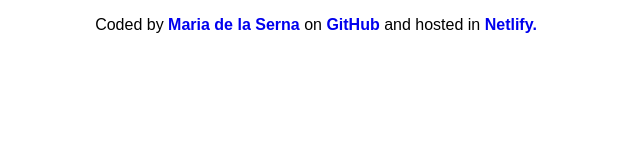
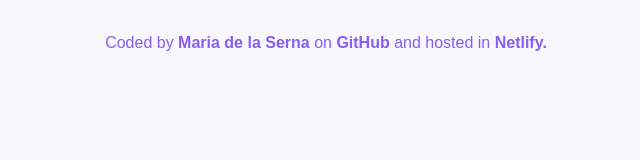
Before and after one commit to MariaBego56/Weather-Project1, a plain HTML site: page index.html in a window 1280 px wide. Shown: the whole page, without its empty margins (324-964 px from the left). Drawn offline with Linux system fonts and the light colour scheme.

Commit message:
changes to the css file

```diff
--- a/src/style.css
+++ b/src/style.css
@@ -1,24 +1,23 @@
 body{
   font-family: Arial, Helvetica, sans-serif;
+  background-color: rgb(249, 247, 254);
+  color: #885df1;
 }
 
 footer{
   text-align: center;
   justify-content:space-between;
   margin: 0 auto;
-}
-#coderName{
+  padding: 10px;
+  width: 100%;
+  }
+
+footer a{
   font-size: 16px;
   font-weight: 600;
   text-decoration: none;
+  color: #885df1;
 }
-#gitHub{
-  font-size: 16px;
-  font-weight: 600;
-  text-decoration: none;
+footer a:hoover{
+color: whitesmoke;
 }
-#netlify{
-  font-size: 16px;
-  font-weight: 600;
-  text-decoration: none;
-}
```
